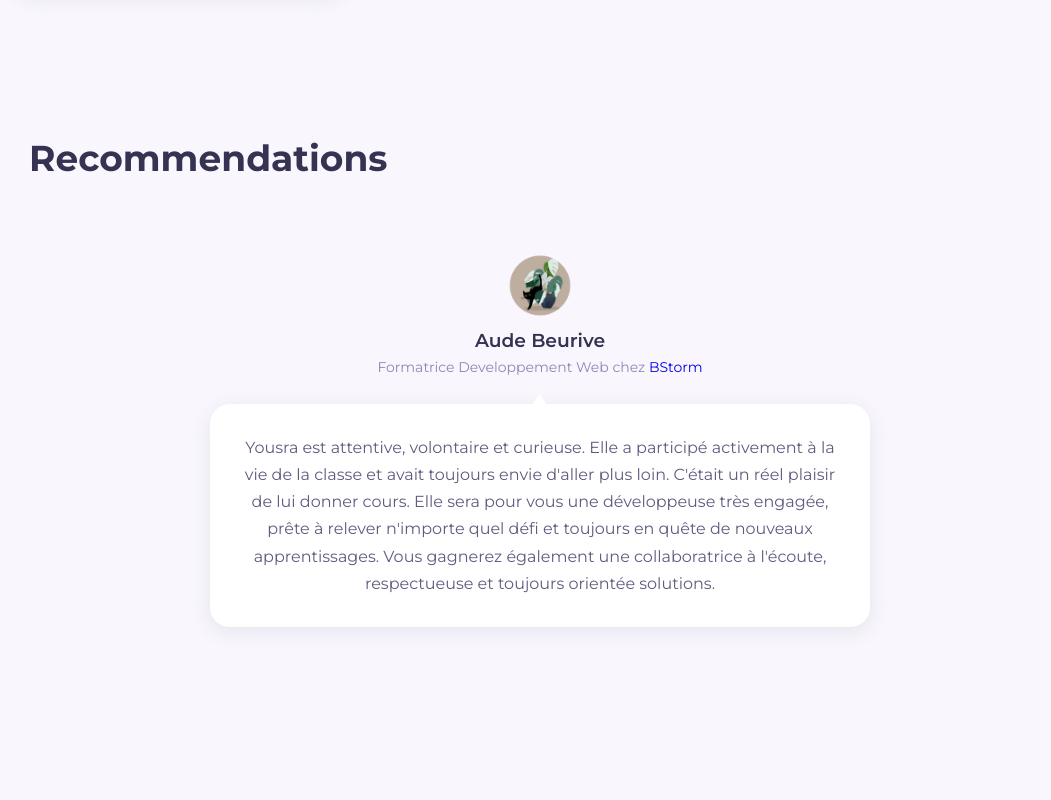
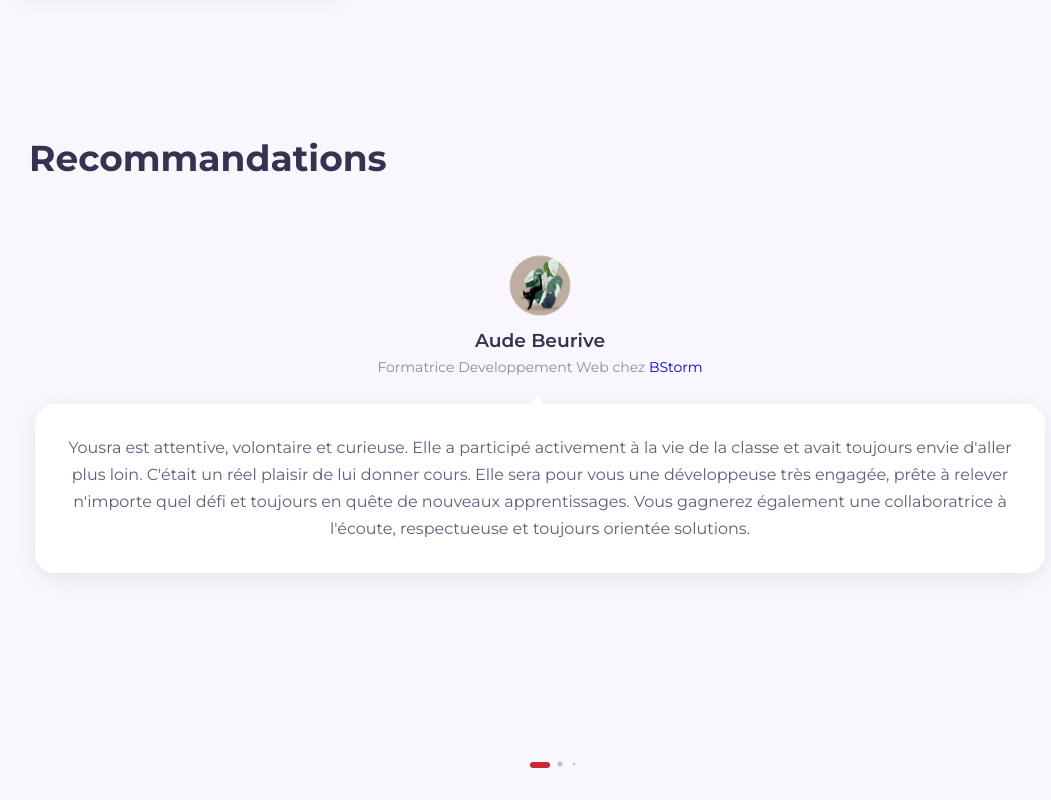
Before and after one commit to YousLa/Portfolio, a React (Create React App) app: page / in a window 1280 px wide. Shown: the part 2480-3280 px from the top of the page, without its empty margins (155-1206 px from the left). Built offline with nearby package versions, Linux system fonts and the light colour scheme; a web font is replaced by a local one.

Commit message:
Recommandations | Swiper + css

```diff
--- a/src/App.js
+++ b/src/App.js
@@ -7,6 +7,11 @@ import About from './components/about/About';
 import Portfolio from './components/portfolio/Portfolio';
 import Recommandations from './components/recommandations/Recommandations';
 import Contact from './components/contact/Contact'
+
+// import function to register Swiper custom elements
+import { register } from 'swiper/element/bundle';
+// register Swiper custom elements
+register();
 
 function App() {
   return (
--- a/src/components/home/HeaderSocials.jsx
+++ b/src/components/home/HeaderSocials.jsx
@@ -5,15 +5,15 @@ const HeaderSocials = () => {
     return (
         <div className="home_socials">
             <a href="https://www.linkedin.com/in/el-jilali-yousra/" className="home_social-link" target="_blank">
-                <i class="fa-brands fa-linkedin-in"></i>
+                <i className="fa-brands fa-linkedin-in"></i>
             </a>
 
             <a href="https://github.com/YousLa" className="home_social-link" target="_blank">
-                <i class="fa-brands fa-github"></i>
+                <i className="fa-brands fa-github"></i>
             </a>
 
             <a href={CV} className="home_social-link" target="_blank">
-                <i class="fa-regular fa-file-pdf"></i>
+                <i className="fa-regular fa-file-pdf"></i>
             </a>
 
         </div >
--- a/src/components/portfolio/portfolio.css
+++ b/src/components/portfolio/portfolio.css
@@ -29,7 +29,7 @@
 }
 
 .work_mask {
-    background: #8C52FF;
+    background: var(--second-color);
     position: absolute;
     left: 0;
     top: 0;
@@ -78,7 +78,7 @@
     left: 1.5rem;
     font-size: var(--h3-font-size);
     display: block;
-    background-color: #CC2936;
+    background-color: var(--third-color);
     height: 40px;
     width: 40px;
     cursor: pointer;
--- /dev/null
+++ b/src/components/recommandations/Data.jsx
@@ -0,0 +1,43 @@
+import Pic from "../../assets/image/pic.png"
+
+
+const Data = [
+    {
+        id: 1,
+        image: Pic,
+        title: "Aude Beurive",
+        poste: "Formatrice Developpement Web",
+        entreprise: "BStorm",
+        lien: "https://www.bstorm.be",
+        comment: "Yousra est attentive, volontaire et curieuse. Elle a participé activement à la vie de la classe et avait toujours envie d'aller plus loin. C'était un réel plaisir de lui donner cours. Elle sera pour vous une développeuse très engagée, prête à relever n'importe quel défi et toujours en quête de nouveaux apprentissages. Vous gagnerez également une collaboratrice à l'écoute, respectueuse et toujours orientée solutions."
+    },
+    {
+        id: 2,
+        image: Pic,
+        title: "Julie Moors",
+        poste: "Formatrice et coordinatrice de formation",
+        entreprise: "Interface3",
+        lien: "https://interface3.be/fr",
+        comment: "Yousra est une guerrière! Sa curiosité et sa détermination pour devenir THE développeuse sont admirables! Je n'ai aucun doute qu'elle atteigne tous ses objectifs! Une personnalité attachante et un mental d'acier!"
+    },
+    {
+        id: 3,
+        image: Pic,
+        title: "Quentin Geerts",
+        poste: "Formateur Developpement Web",
+        entreprise: "BStorm",
+        lien: "https://www.bstorm.be",
+        comment: "J’ai eu le plaisir de donner cours à Yousra lors de son apprentissage à Interface3. Yousra s’est révélée être une stagiaire prete a decouvrir le merveilleux monde du développement. Elle était non seulement très assidue et appliquée pendant les cours, mais elle a également démontré une grande capacité d’apprentissage et une attitude positive. Yousra a fait preuve d’un excellent sens de l’organisation et de la responsabilité.Elle a rapidement assimilé les concepts et a toujours cherché à approfondir ses connaissances.Sa curiosité et sa volonté d’apprendre sont des qualités qui la distinguent. Je suis convaincu que Yousra continuera à exceller dans sa carrière professionnelle. Je la recommande vivement en tant que future développeuse frontend."
+    },
+    {
+        id: 4,
+        image: Pic,
+        title: "Ibtissam Derfoufi",
+        poste: "Technicienne IT resea et sécurité",
+        entreprise: "Interface3",
+        lien: "https://interface3.be/fr",
+        comment: "C'est avec plaisir que je recommande Yousra, une étudiante dynamique et passionnée avec qui j'ai eu le plaisir de travailler. Yousra se distingue par son attitude souriante et agréable, ainsi que par son engagement passionné envers les défis techniques. Pendant notre collaboration, j'ai été impressionné par sa capacité à comprendre rapidement les concepts et à les appliquer efficacement. Yousra excelle particulièrement dans les domaines du design, de la programmation et du hosting. Sa polyvalence et sa compétence technique lui permettent de relever avec succès divers défis dans ces domaines. Sa détermination à surmonter les obstacles techniques est un trait remarquable qui la distingue. Je recommande vivement Yousra pour sa passion, son dynamisme et ses compétences techniques. Son approche proactive et sa volonté d'atteindre l'excellence font d'elle une candidate précieuse pour tout projet ou équipe."
+    }
+]
+
+export default Data;
--- a/src/components/recommandations/Recommandations.jsx
+++ b/src/components/recommandations/Recommandations.jsx
@@ -1,73 +1,26 @@
-import React from 'react'
-import "./recommandations.css"
-import Pic from "../../assets/image/pic.png"
-
-// Import Swiper core and required modules
-import { Pagination } from 'swiper/modules';
-// Import Swiper React components
-import { Swiper, SwiperSlide } from 'swiper/react';
-
-// Import Swiper styles
+import React from 'react';
+import "./recommandations.css";
+import Data from './Data';
 import 'swiper/css';
 import 'swiper/css/pagination';
-
-
-const data = [
-    {
-        id: 1,
-        image: Pic,
-        title: "Aude Beurive",
-        poste: "Formatrice Developpement Web",
-        entreprise: "BStorm",
-        lien: "https://www.bstorm.be",
-        comment: "Yousra est attentive, volontaire et curieuse. Elle a participé activement à la vie de la classe et avait toujours envie d'aller plus loin. C'était un réel plaisir de lui donner cours. Elle sera pour vous une développeuse très engagée, prête à relever n'importe quel défi et toujours en quête de nouveaux apprentissages. Vous gagnerez également une collaboratrice à l'écoute, respectueuse et toujours orientée solutions."
-    },
-    {
-        id: 2,
-        image: Pic,
-        title: "Julie Moors",
-        poste: "Formatrice et coordinatrice de formation",
-        entreprise: "Interface3",
-        lien: "https://interface3.be/fr",
-        comment: "Yousra est une guerrière! Sa curiosité et sa détermination pour devenir THE développeuse sont admirables! Je n'ai aucun doute qu'elle atteigne tous ses objectifs! Une personnalité attachante et un mental d'acier!"
-    },
-    {
-        id: 3,
-        image: Pic,
-        title: "Quentin Geerts",
-        poste: "Formateur Developpement Web",
-        entreprise: "BStorm",
-        lien: "https://www.bstorm.be",
-        comment: "J’ai eu le plaisir de donner cours à Yousra lors de son apprentissage à Interface3. Yousra s’est révélée être une stagiaire prete a decouvrir le merveilleux monde du développement. Elle était non seulement très assidue et appliquée pendant les cours, mais elle a également démontré une grande capacité d’apprentissage et une attitude positive. Yousra a fait preuve d’un excellent sens de l’organisation et de la responsabilité.Elle a rapidement assimilé les concepts et a toujours cherché à approfondir ses connaissances.Sa curiosité et sa volonté d’apprendre sont des qualités qui la distinguent. Je suis convaincu que Yousra continuera à exceller dans sa carrière professionnelle. Je la recommande vivement en tant que future développeuse frontend."
-    },
-    {
-        id: 4,
-        image: Pic,
-        title: "Ibtissam Derfoufi",
-        poste: "Technicienne IT resea et sécurité",
-        entreprise: "Interface3",
-        lien: "https://interface3.be/fr",
-        comment: "C'est avec plaisir que je recommande Yousra, une étudiante dynamique et passionnée avec qui j'ai eu le plaisir de travailler. Yousra se distingue par son attitude souriante et agréable, ainsi que par son engagement passionné envers les défis techniques. Pendant notre collaboration, j'ai été impressionné par sa capacité à comprendre rapidement les concepts et à les appliquer efficacement. Yousra excelle particulièrement dans les domaines du design, de la programmation et du hosting. Sa polyvalence et sa compétence technique lui permettent de relever avec succès divers défis dans ces domaines. Sa détermination à surmonter les obstacles techniques est un trait remarquable qui la distingue. Je recommande vivement Yousra pour sa passion, son dynamisme et ses compétences techniques. Son approche proactive et sa volonté d'atteindre l'excellence font d'elle une candidate précieuse pour tout projet ou équipe."
-    }
-]
+import 'swiper/css/scrollbar';
+import { Swiper, SwiperSlide } from 'swiper/react';
+import { Pagination } from 'swiper/modules';
 
 const Recommandations = () => {
     return (
         <section className="recommandations container section" id='recommandations'>
-            <h2 className='section_title'>Recommendations</h2>
+            <h2 className='section_title'>Recommandations</h2>
 
-            <Swiper className="recommandations_container grid">
-                {data.map(({ id, image, title, poste, comment, entreprise, lien }) => {
-                    return (
-                        <SwiperSlide className="recommandation_item"
-                            // install Swiper modules
+            <Swiper
+                pagination={{
+                    dynamicBullets: true,
+                }}
                 modules={[Pagination]}
-                            spaceBetween={30}
-                            slidesPerView={1}
-                            loop={true}
-                            grabCursor={true}
-                            pagination={{ clickable: true }}
+
             >
+                {Data.map(({ id, image, title, poste, comment, entreprise, lien }) => (
+                    <SwiperSlide key={id} className='recommandation_item'>
                         <div className="thumb">
                             <img src={image} alt="" />
                         </div>
@@ -75,11 +28,10 @@ const Recommandations = () => {
                         <span className='subtitle'>{poste} chez <a href={lien} target='blank_'>{entreprise}</a></span>
                         <div className='comment'>{comment}</div>
                     </SwiperSlide>
-                    )
-                })}
+                ))}
             </Swiper>
         </section>
     )
 }
 
-export default Recommandations
+export default Recommandations;
--- a/src/components/recommandations/recommandations.css
+++ b/src/components/recommandations/recommandations.css
@@ -48,12 +48,6 @@
     transform: translateX(-7.5px);
 }
 
-/* .swiper-pagination-bullet {
-    width: 0.5rem !important;
-    height: 0.375rem !important;
-    background-color: var(--first-color) !important;
-    opacity: 1 !important;
-} */
 
 .swiper-pagination-horizontal.swiper-pagination-bullets .swiper-pagination-bullet {
     margin: 0 0.2rem !important;
@@ -63,6 +57,7 @@
     width: 1.2rem !important;
     height: 0.375rem !important;
     border-radius: 0.5rem !important;
+    background-color: var(--third-color) !important;
 }
 
 .recommandation_item {
--- a/src/index.css
+++ b/src/index.css
@@ -7,6 +7,8 @@ font-family: 'Neonderthaw', cursive; */
 :root {
   /* *---------- Colors ----------* */
   --first-color: hsl(62, 71%, 55%);
+  --second-color: hsla(260, 100%, 66%, 0.777);
+  --third-color: hsl(355, 67%, 48%);
   --title-color: hsl(244, 24%, 26%);
   --text-color: hsl(244, 16%, 43%);
   --body-color: hsl(258, 60%, 98%);
```
Also changed, not shown: src/components/about/About.jsx (+22 -22 lines), src/components/home/Shapes.jsx (+4 -4 lines). Lines whose indentation alone changed are shown as unchanged.
